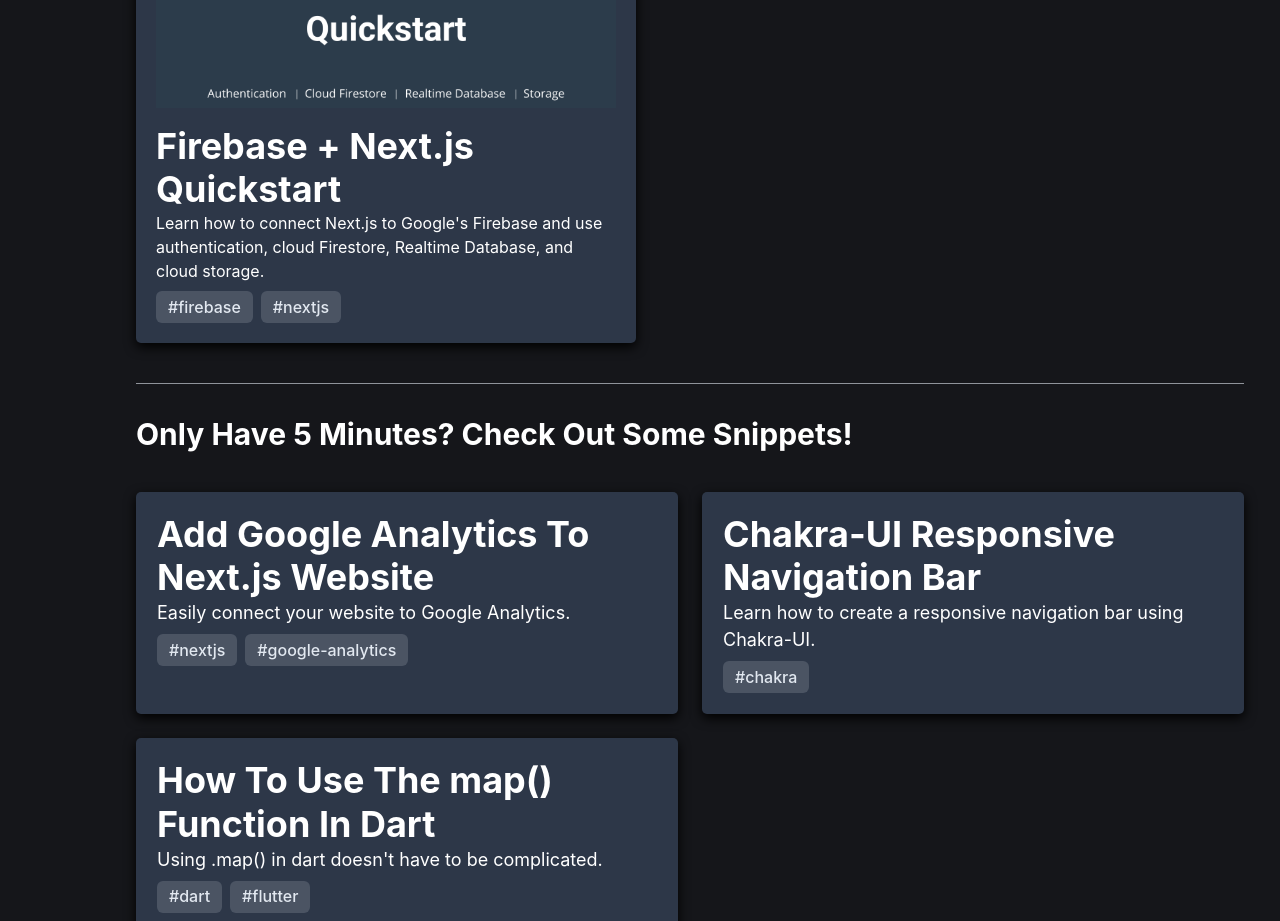
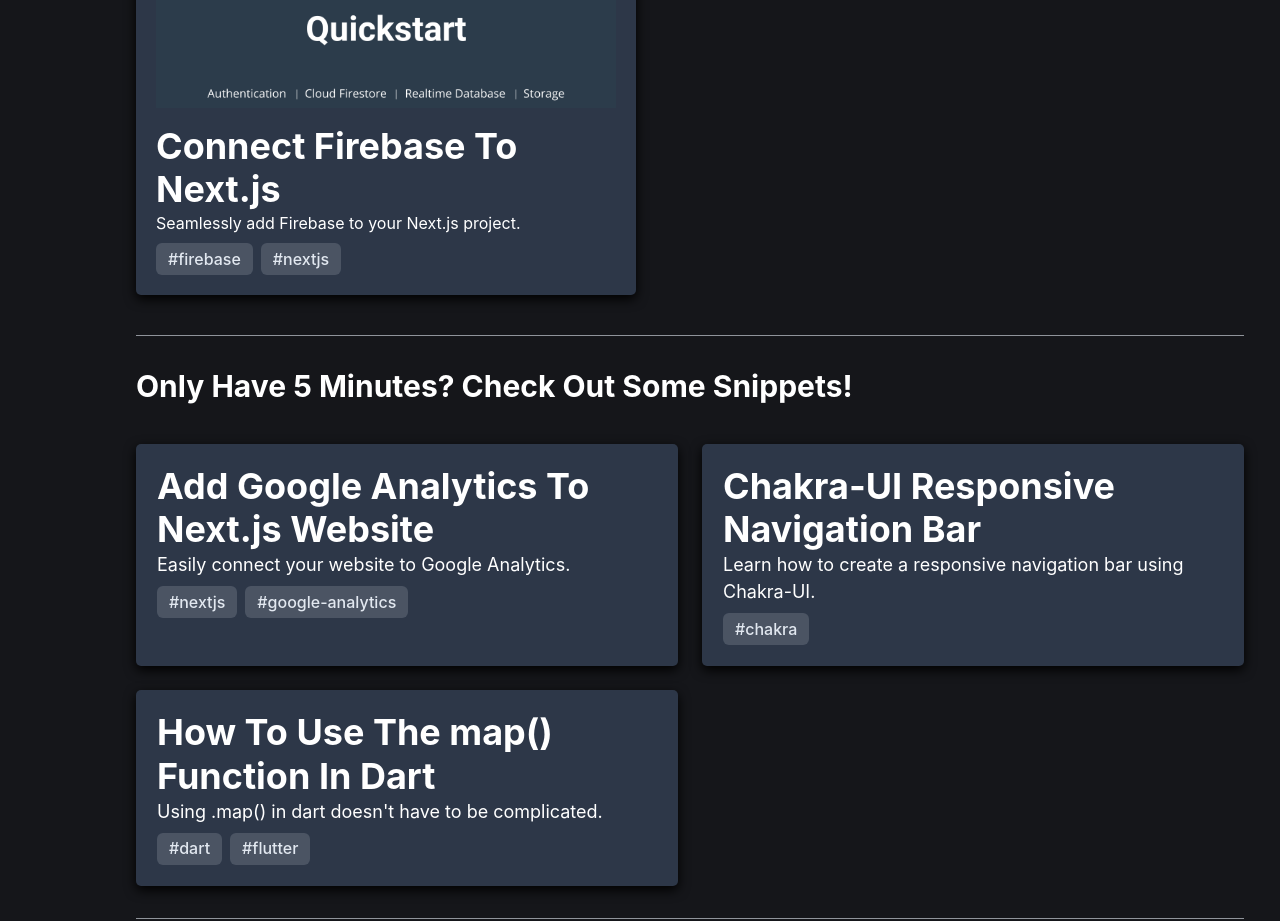
Before and after one commit to carlson-technologies/coffeeclass.io, a Next.js app: page / in a window 1280 px wide. Shown: the part 1040-1961 px from the top of the page. Built offline with nearby package versions, Linux system fonts and the light colour scheme.

Commit message:
update: Improve SEO, fix small console errors.

```diff
--- a/components/Cards/Snippet.js
+++ b/components/Cards/Snippet.js
@@ -40,11 +40,9 @@
                 <Flex mt={2}>
                     {tags?.map((tag) => {
                         return (
-                            <Flex key={tag} mr={2} _hover={{cursor: 'pointer'}}>
+                            <Flex key={tag} mr={2} _hover={{ cursor: 'pointer' }}>
                                 <NextLink href={`/tags/${tag}`} passHref>
-                                    <Link href={`/${tag}`}>
-                                        <Tag size="lg" colorScheme={mainTag == tag ? "blue" : "gray"} fontWeight={mainTag == tag ? "bold" : null}>#{tag}</Tag>
-                                    </Link>
+                                    <Tag size="lg" colorScheme={mainTag == tag ? "blue" : "gray"} fontWeight={mainTag == tag ? "bold" : null}>#{tag}</Tag>
                                 </NextLink>
                             </Flex>
                         )
--- a/components/Cards/Tutorial.js
+++ b/components/Cards/Tutorial.js
@@ -63,9 +63,7 @@
                         return (
                             <Flex key={tag} mr={2} _hover={{ cursor: 'pointer' }}>
                                 <NextLink href={`/tags/${tag}`} passHref>
-                                    <Link href={`/${tag}`}>
-                                        <Tag size="lg" colorScheme={mainTag == tag ? "blue" : "gray"} fontWeight={mainTag == tag ? "bold" : null}>#{tag}</Tag>
-                                    </Link>
+                                    <Tag size="lg" colorScheme={mainTag == tag ? "blue" : "gray"} fontWeight={mainTag == tag ? "bold" : null}>#{tag}</Tag>
                                 </NextLink>
                             </Flex>
                         )
--- a/components/SEO.js
+++ b/components/SEO.js
@@ -2,6 +2,7 @@
 
 const SEO = ({ title, seoDescription, publishedAt, url, author }) => {
     const date = new Date(publishedAt).toISOString()
+    // const dataModified = dataModified ? new Date(modifiedAt).toISOString() : date
     const featuredImage = {
         url: `https://coffeeclass.io/favicons/logo-white-bg.png`,
         alt: title
@@ -10,7 +11,7 @@
     return (
         <>
             <NextSeo
-                title={`${title} – Coffeeclass`}
+                title={`${title} | Coffeeclass`}
                 description={seoDescription}
                 canonical={url}
                 openGraph={{
--- a/next-seo.config.js
+++ b/next-seo.config.js
@@ -1,5 +1,6 @@
-const title = 'Coffeeclass - Learn to code and ship your app idea.'
-const description = 'Browse a variety of programming tutorials and snippets on Coffeclass.'
+const title = 'Free Programming Tutorials And Advice | Coffeeclass'
+const description = 'Programming advice, tutorials, snippets on python, javascript, algorithms, next.js, react, and more - learn for free on Coffeeclass.'
+const keywords = 'python,javascript,js,git,github,website,web,development,free,course,courses,html,css,react,redux,api,front,back,end,learn,tutorial,programming'
 
 const SEO = {
     title,
--- a/pages/index.js
+++ b/pages/index.js
@@ -23,7 +23,7 @@
 
 const url = 'https://coffeeclass.io/'
 const title = 'Home – Coffeeclass'
-const description = 'Learn to code and ship your app for free.'
+const description = 'Free programming tutorials, advice, snippets covering beginner Python, intermediate Python, advanced Python, JavaScript, algorithms, Next.js, react, and more all for free on Coffeeclass.'
 
 export default function Index({ snippets, tutorials }) {
     return (
@@ -84,16 +84,17 @@
                     <Flex as="section" flexDir="column">
                         <Heading as="h3" size="lg" mb={4} id="explore">Browse The Latest Tutorials</Heading>
                         <Flex wrap="wrap" justify="space-between">
-                            <Tutorial
-                                src="/content/tutorials/add-firebase-to-nextjs/feature.png"
-                                title="Firebase + Next.js Quickstart"
-                                description="Learn how to connect Next.js to Google's Firebase and
-                                use authentication, cloud Firestore, Realtime Database, and
-                                cloud storage."
-                                tags={["firebase", "nextjs"]}
-                                href="/tutorials/add-firebase-to-nextjs"
-                            />
-                            {/* Add more here... Either 2 or 4 */}
+                            {tutorials.map((post) => (
+                                <Tutorial
+                                    key={post.data.title}
+                                    src={`/content/tutorials/${post.filePath.replace(/\.mdx?$/, '')}/${post.data.featureImg}`}
+                                    title={post.data.title}
+                                    description={post.data.description}
+                                    tags={post.data.tags}
+                                    as={`/tutorials/${post.filePath.replace(/\.mdx?$/, '')}`}
+                                    href={`/tutorials/[slug]`}
+                                />
+                            ))}
                         </Flex>
                     </Flex>
 
@@ -135,11 +136,10 @@
                         </Flex>
                         <Flex w={['100%', '100%', 500]} justify="center" mt={[]}>
                             <Box w={200} h={200}>
-                                <Image src="favicons/logo-transparent-bg.png" />
+                                <Image src="favicons/logo-transparent-bg.png" alt="Coffeeclass Logo" />
                             </Box>
                         </Flex>
                     </Flex>
-
                 </Flex>
             </Stack>
         </Container>
@@ -167,7 +167,7 @@
             data,
             filePath,
         }
-    }).slice(0,4)
+    }).slice(0, 4)
 
     // console.log(snippets)
 
--- a/pages/snippets/[slug].js
+++ b/pages/snippets/[slug].js
@@ -108,7 +108,7 @@
                 justify="center"
                 flexDir="column"
             >
-                <Avatar src={`/authors/${frontMatter.authorImage}`} size="xl" mb={2} />
+                <Avatar src={`/authors/${frontMatter.authorImage}`} size="xl" mb={2} alt={`Image of ${frontMatter.author}`} />
                 <Flex flexDir="column" align="center">
                     <Text>Written By {frontMatter.author}</Text>
                     <Text color={color[colorMode]}>{frontMatter.authorPosition}</Text>
--- a/pages/tutorials/[slug].js
+++ b/pages/tutorials/[slug].js
@@ -108,7 +108,7 @@
                 justify="center"
                 flexDir="column"
             >
-                <Avatar src={`/authors/${frontMatter.authorImage}`} size="xl" mb={2} />
+                <Avatar src={`/authors/${frontMatter.authorImage}`} size="xl" mb={2} alt={`Image of ${frontMatter.author}`} />
                 <Flex flexDir="column" align="center">
                     <Text>Written By {frontMatter.author}</Text>
                     <Text color={color[colorMode]}>{frontMatter.authorPosition}</Text>
```
Also changed, not shown: 1 other file (tests, documents, lock files or other folders).
